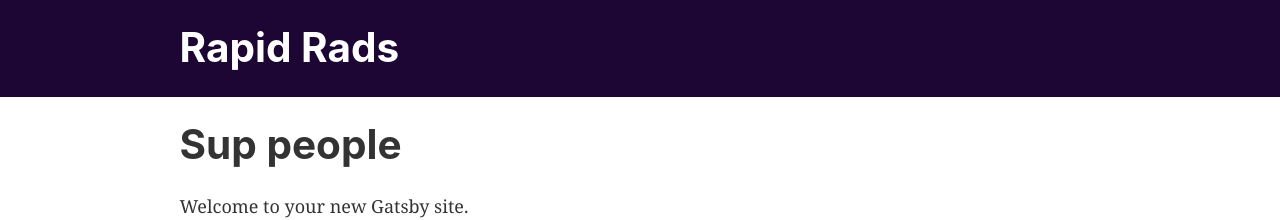
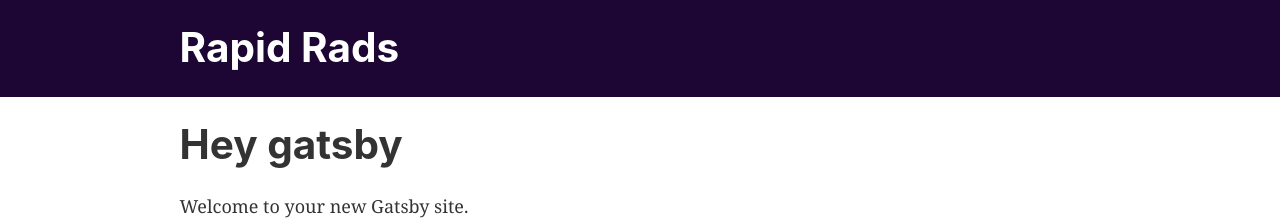
Before and after one commit to nisten/rapidrads, a Gatsby site: page / in a window 1280 px wide. Shown: the top 220 px of the page. Built offline with nearby package versions, Linux system fonts and the light colour scheme; Gatsby itself is replaced by a stand-in of ours.

Commit message:
push try aws

```diff
--- a/src/pages/index.js
+++ b/src/pages/index.js
@@ -8,7 +8,7 @@
 const IndexPage = () => (
   <Layout>
     <SEO title="Home" keywords={[`gatsby`, `application`, `react`]} />
-    <h1>Sup people</h1>
+    <h1> Hey gatsby</h1>
     <p>Welcome to your new Gatsby site.</p>
     <p>Now go build something great.</p>
     <div style={{ maxWidth: `300px`, marginBottom: `1.45rem` }}>
```
